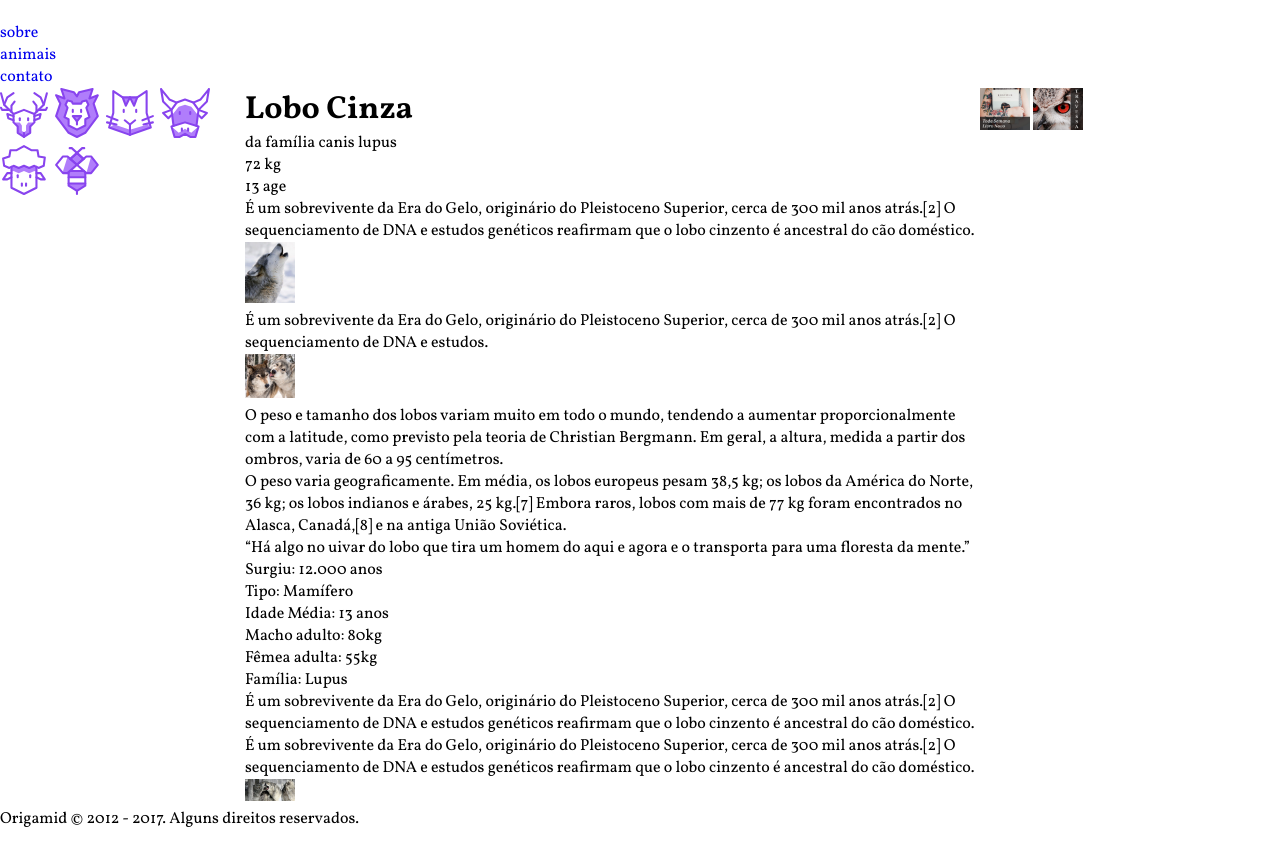
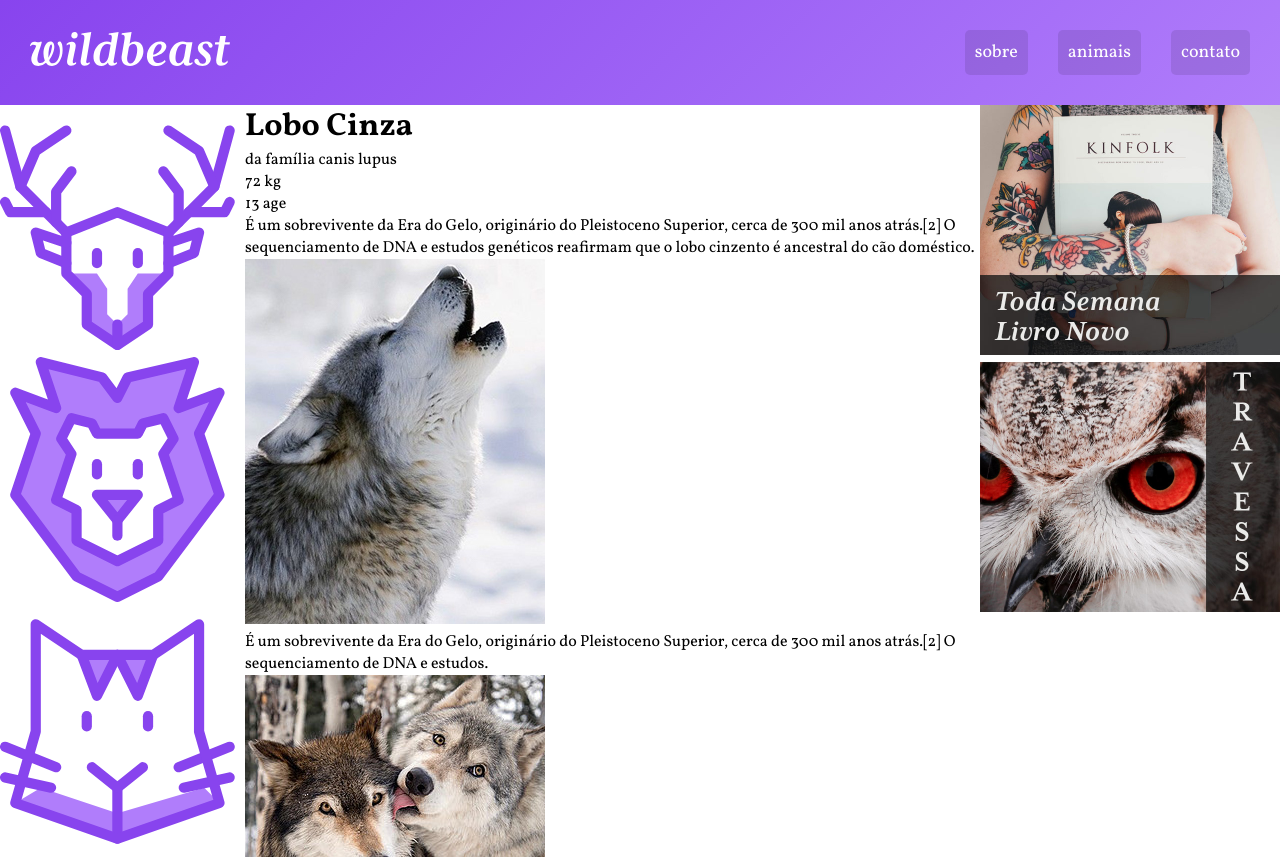
Before and after one commit to narciso-gomes/wildbeast, a plain HTML site: page index.html in a window 1280 px wide. Shown: the top 857 px of the page. Before the commit the page ends 830 px from the top, so only its background shows below. Drawn offline with Linux system fonts and the light colour scheme.

Commit message:
ADD: header style

```diff
--- a/css/style.css
+++ b/css/style.css
@@ -19,7 +19,7 @@ a {
 }
 
 img {
-  max-width: 50px;
+  max-width: 100%;
 }
 
 .estrutura {
@@ -28,22 +28,53 @@ img {
   grid-template-areas:
     "header header header"
     "sidenav content anuncios"
-  "footer footer footer"
-  ;
+    "footer footer footer";
 }
 
-.header{
+.header {
   grid-area: header;
+  background: linear-gradient(135deg, #8844ee, #b07dfb);
+  padding: 30px;
+  display: grid;
+  grid-template-columns: 1fr auto;
+  align-items: center;
 }
 
-.sidenav{
+.logo {
+  max-width: 200px;
+}
+
+.header nav ul {
+  display: flex;
+  flex-wrap: wrap;
+}
+
+.header nav a {
+  display: block;
+  padding: 10px;
+  color: white;
+  font-size: 1.125em;
+  background-color: rgba(0, 0, 0, .1);
+  border-radius: 5px;
+  transition: .1s;
+}
+
+.header nav a:hover{
+    background-color: rgba(0, 0, 0, .5);
+}
+
+.header li + li {
+    margin-left: 30px;
+}
+
+.sidenav {
   grid-area: sidenav;
 }
 
-.anuncios{
+.anuncios {
   grid-area: anuncios;
 }
 
-.footer{
+.footer {
   grid-area: footer;
 }
```
Lines whose indentation alone changed are shown as unchanged.
